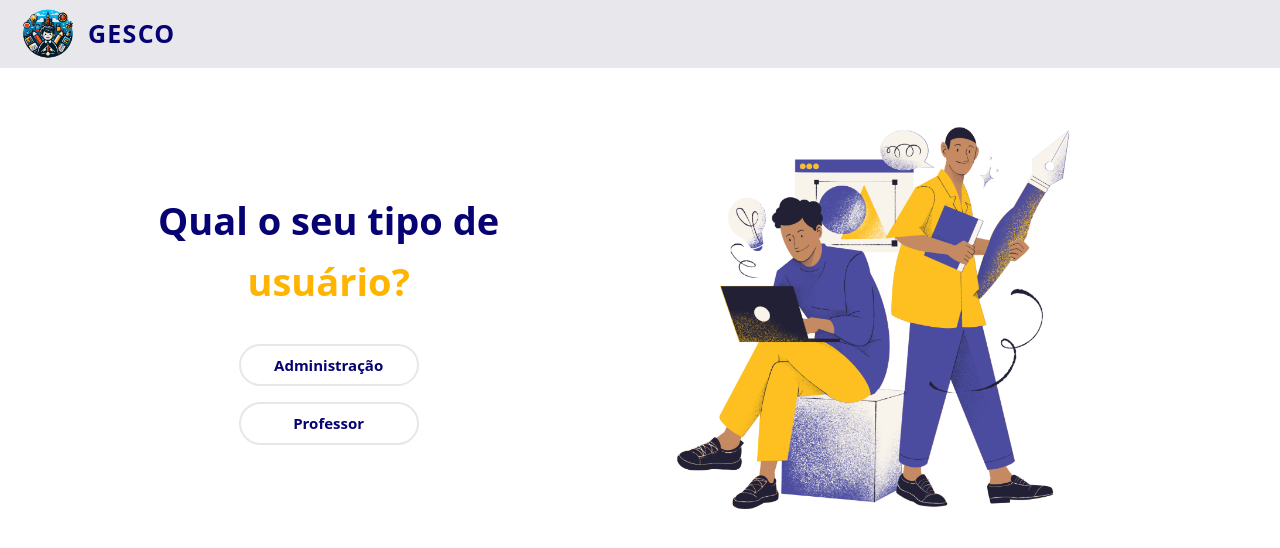
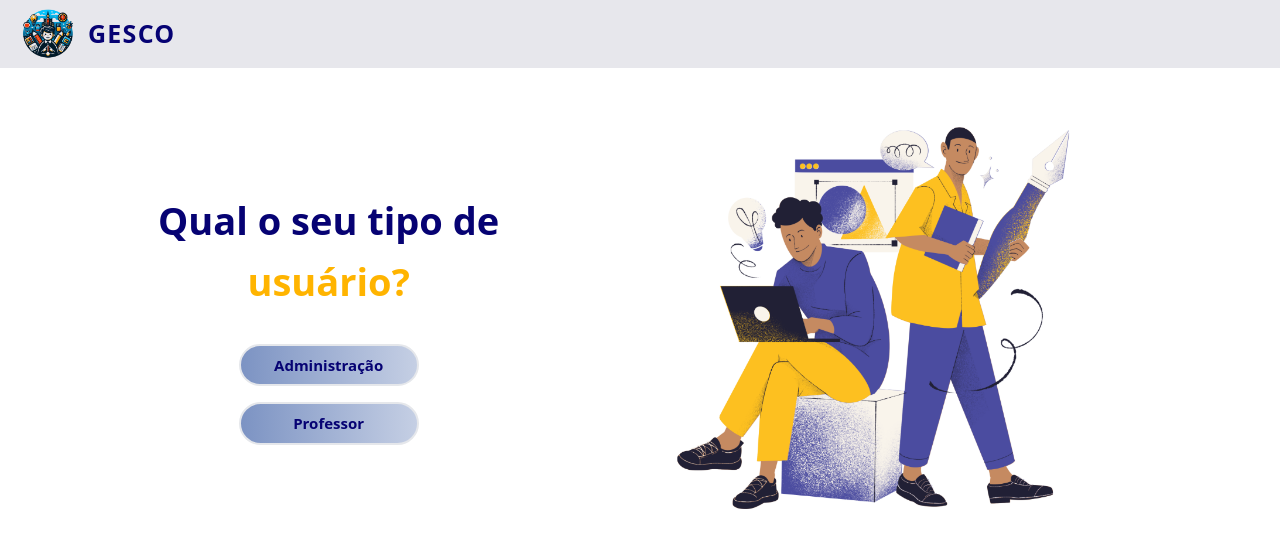
Before and after one commit to Insiges/FrontEnd-Gesco, a React (Vite) app: page / in a window 1280 px wide. Shown: the top 548 px of the page. Built offline with nearby package versions, Linux system fonts and the light colour scheme; a web font is replaced by a local one.

Commit message:
feat: design login pages

```diff
--- a/tailwind.config.js
+++ b/tailwind.config.js
@@ -12,6 +12,10 @@ export default {
 				yellow: "#FFC436",
 				secondYellow: "#FFF0CE",
 			},
+			backgroundImage: {
+				"custom-blue": "linear-gradient(to right, #7C93C3 0%, #C5CFE4 100%)",
+				"custom-yellow": "linear-gradient(to right, #F9F45C 0%, #FFB600 100%)",
+			},
 		},
 	},
 	plugins: [],
```
